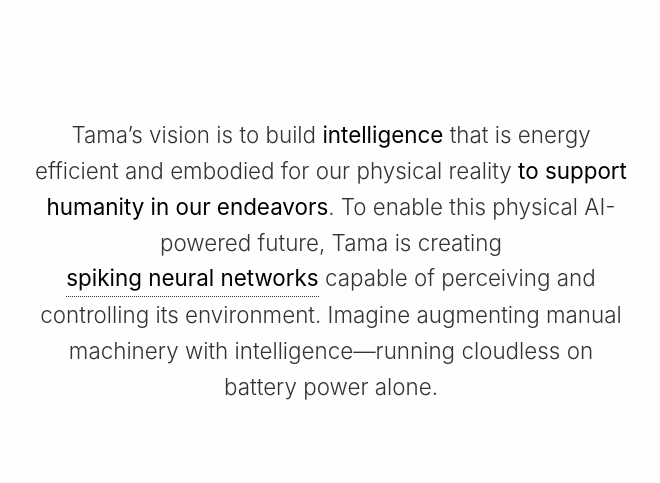
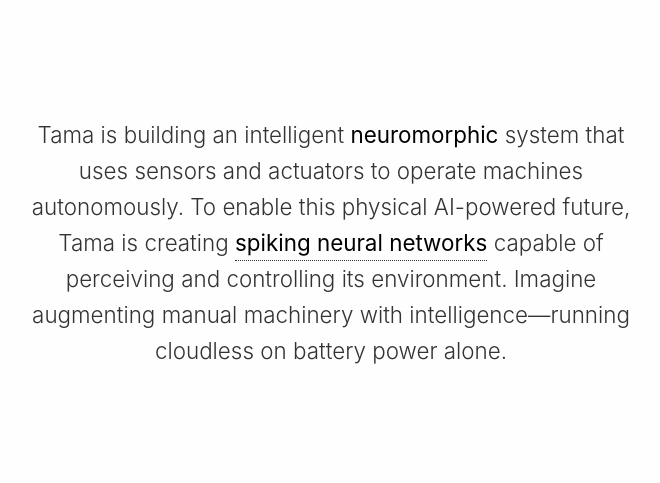
Before and after one commit to TamaLabs/page, a plain HTML site: page index.html in a window 1280 px wide. Shown: the part 317-800 px from the top of the page, without its empty margins (309-969 px from the left). Drawn offline with Linux system fonts and the light colour scheme.

Commit message:
Update index.html

```diff
--- a/index.html
+++ b/index.html
@@ -410,7 +410,7 @@
     <main>
       <section id="mission">
         <div class="mission">
-          <p>Tama’s vision is to build <strong>intelligence</strong> that is energy efficient and embodied for our physical reality <strong>to support humanity in our endeavors</strong>. To enable this physical AI-powered future, Tama is creating <strong class="tooltip">spiking neural networks<span class="tooltip-text">Spiking Neural Networks (SNNs) are brain-inspired models that communicate using discrete events called 'spikes,' much like biological neurons. This allows them to process temporal data efficiently and operate with significantly less power.</span></strong> capable of perceiving and controlling its environment. Imagine augmenting manual machinery with intelligence—running cloudless on battery power alone.</p>
+          <p>Tama is building an intelligent <strong>neuromorphic</strong> system that uses sensors and actuators to operate machines autonomously. To enable this physical AI-powered future, Tama is creating <strong class="tooltip">spiking neural networks<span class="tooltip-text">Spiking Neural Networks (SNNs) are brain-inspired models that communicate using discrete events called 'spikes,' much like biological neurons. This allows them to process temporal data efficiently and operate with significantly less power.</span></strong> capable of perceiving and controlling its environment. Imagine augmenting manual machinery with intelligence—running cloudless on battery power alone.</p>
         </div>
       </section>
 
```
